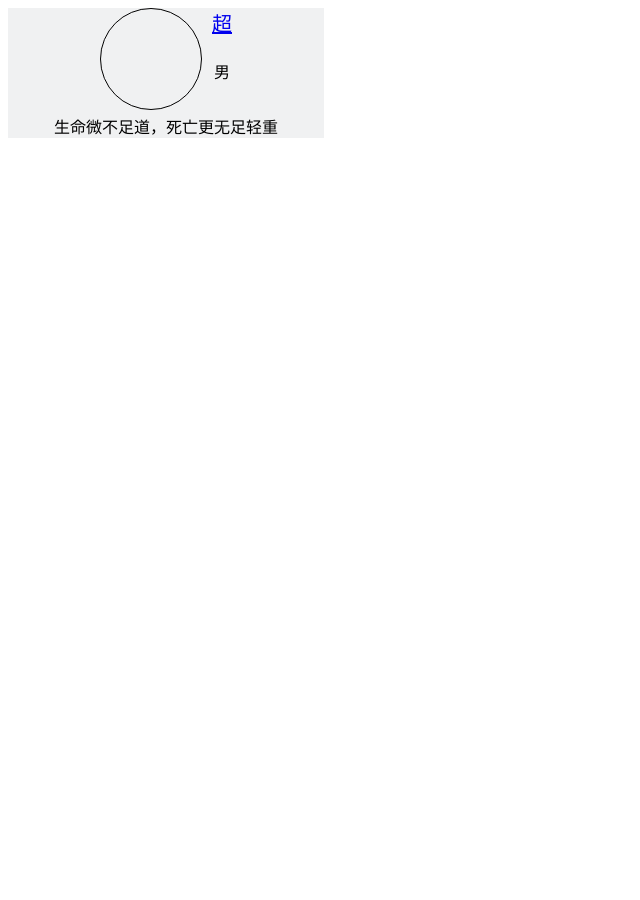
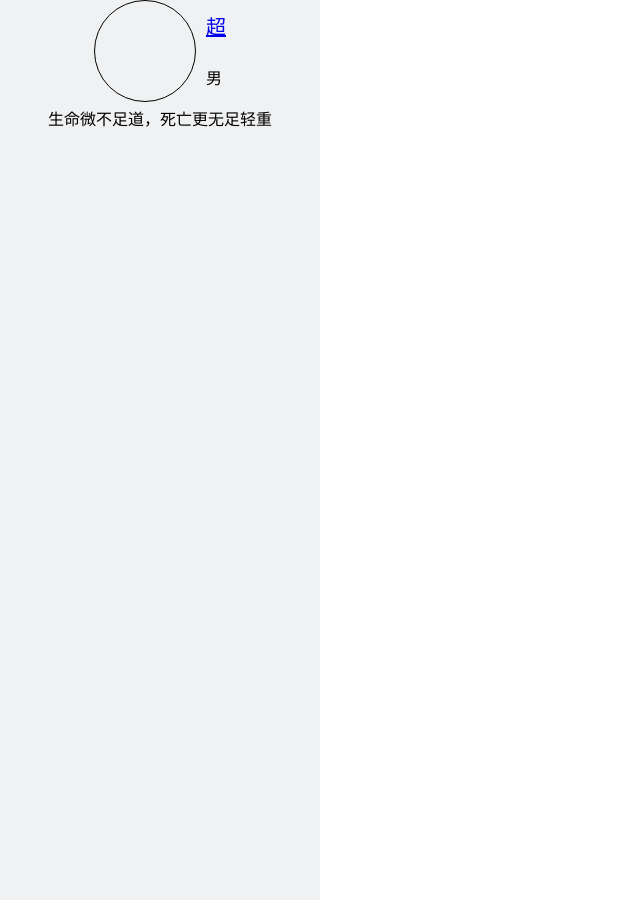
Before and after one commit to ChaoFish/ChaoFish.github.io, a Jekyll site: the page built from index.md, in a window 1280 px wide. Shown: the whole page, without its empty margins (0-640 px from the left). Built offline with Jekyll 4.4.1, drawn with Linux system fonts in a browser that asks for light colours.

Commit message:
更新文章

```diff
--- a/assets/css/default.css
+++ b/assets/css/default.css
@@ -1,3 +1,9 @@
+html,
+body {
+  height: 100%;
+  margin: 0;
+}
+
 .page {
   height: 100%;
   display: flex;
@@ -24,9 +30,13 @@
 }
 .infos .title {
   flex: 1;
+  display: flex;
+  align-items: center;
   font-size: 20px;
 }
 .infos .sex {
+  display: flex;
+  align-items: center;
   flex: 1;
 }
 .motto {
```
Also changed, not shown: _posts/aliyun.md (added, +10 -0 lines), assets/images/aliyun_one.png (added).
